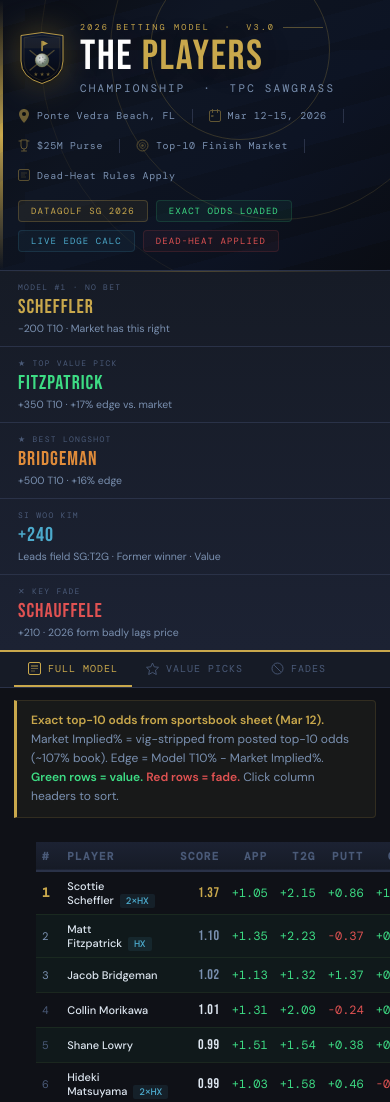
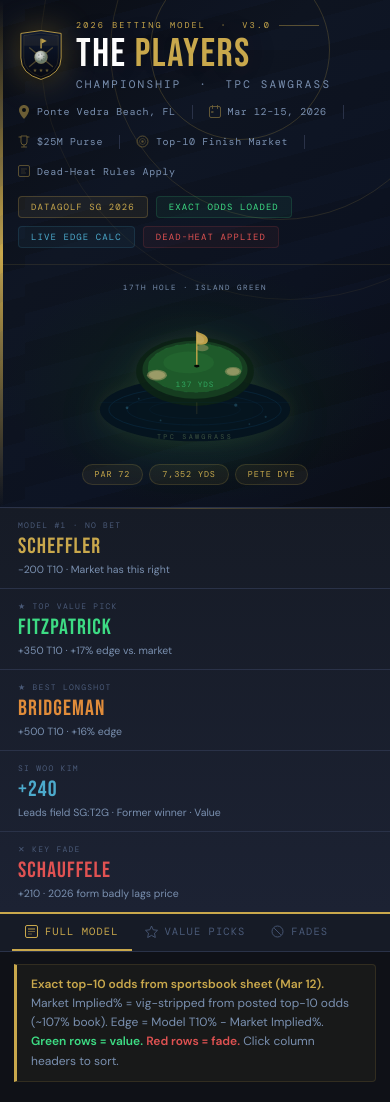
Before and after one commit to nicklnolan9-cell/Golf-Model, a plain HTML site: page index.html in a window 390 px wide. Shown: the top 1102 px of the page. Drawn offline with nearby package versions, Linux system fonts and the light colour scheme; a web font is replaced by a local one.

Commit message:
Update index.html

```diff
--- a/index.html
+++ b/index.html
@@ -467,29 +467,46 @@
    MOBILE
 ══════════════════════════════════════ */
 @media(max-width:680px){
-  .hero-right { display:none; }
-  .hero-layout { min-height:auto; }
-  .hero-left { padding:22px 18px 18px; border-right:none; }
-  .brand-title { font-size:42px; }
-  .brand-row { gap:14px; }
-  .crest-logo { width:48px; height:54px; }
+  /* Stack hero vertically so island green shows below the text */
+  .hero-layout { flex-direction:column; min-height:auto; }
+  .hero-left { padding:20px 18px 16px; border-right:none; border-bottom:1px solid rgba(201,168,76,.12); }
+  .brand-title { font-size:40px; }
+  .brand-row { gap:12px; }
+  .crest-logo { width:46px; height:52px; }
+
+  /* Show island green full-width centered */
+  .hero-right {
+    display:flex;
+    width:100%;
+    padding:18px 18px 22px;
+    justify-content:center;
+    align-items:center;
+    flex-direction:column;
+    background:radial-gradient(ellipse at center, rgba(14,40,20,.5) 0%, transparent 70%);
+  }
+  .island-svg-wrap svg { width:200px; height:145px; }
+  .hero-chips { margin-top:12px; gap:6px; }
+  .chip { font-size:8.5px; padding:4px 12px; }
+  .island-label { font-size:7.5px; }
 
   .summary-strip { flex-direction:column; }
-  .strip-item { border-right:none; border-bottom:1px solid var(--border); padding:11px 18px; }
+  .strip-item { border-right:none; border-bottom:1px solid var(--border); padding:12px 18px; }
   .strip-item:last-child { border-bottom:none; }
+  .strip-value { font-size:22px; }
 
   .method-row { display:none; }
   .ball-divider { display:none; }
 
-  .tabs { padding:0 14px; }
+  .tabs { padding:0 12px; }
   .tabs::before { display:none; }
-  .tab { padding:10px 14px; font-size:10px; }
+  .tab { padding:11px 13px; font-size:10.5px; }
 
-  .note-bar { margin:12px 14px 0; }
-  .table-wrap { margin: 10px 0 30px !important; border-radius: 0 !important; }
-  th, td { padding:7px 6px; font-size:11px; }
+  .note-bar { margin:12px 14px 0; font-size:12px; }
+  .table-wrap { margin:10px 0 30px !important; border-radius:0 !important; }
+  th { padding:10px 8px; font-size:10px; }
+  td { padding:11px 8px; font-size:13px; }
   .score-bar-bg { display:none; }
-  .score-num { font-size:14px; }
+  .score-num { font-size:15px; }
 
   .val-cards { grid-template-columns:1fr; padding:0 14px 24px; }
   .sec-hdr { padding:18px 14px 8px; }
@@ -750,15 +767,11 @@
       <thead><tr>
         <th onclick="sortTable(0)">#</th>
         <th onclick="sortTable(1)">Player</th>
-        <th class="right" onclick="sortTable(2)">Score</th>
         <th class="right" onclick="sortTable(3)">App</th>
         <th class="right" onclick="sortTable(4)">T2G</th>
         <th class="right" onclick="sortTable(5)">Putt</th>
-        <th class="right" onclick="sortTable(6)">OTT</th>
-        <th class="right" onclick="sortTable(7)">ARG</th>
         <th class="right" onclick="sortTable(8)">Mdl T10%</th>
-        <th class="right" onclick="sortTable(9)">T10 Odds</th>
-        <th class="right" onclick="sortTable(10)">Mkt%</th>
+        <th class="right" onclick="sortTable(9)">Odds</th>
         <th class="right" onclick="sortTable(11)">Edge</th>
         <th onclick="sortTable(12)">Signal</th>
       </tr></thead>
@@ -969,7 +982,7 @@
 function sortTable(col){
   if(sortCol===col)sortAsc=!sortAsc;else{sortCol=col;sortAsc=false;}
   document.querySelectorAll('th').forEach((th,i)=>{th.classList.remove('sorted','asc');if(i===col){th.classList.add('sorted');if(sortAsc)th.classList.add('asc');}});
-  const getVal=(r,c)=>[r.rank,r.name,r.s,r.app,r.t2g,r.putt,r.ott,r.arg,r.t10,r.t10odds,r.mktImp,r.edge,0][c];
+  const getVal=(r,c)=>[r.rank,r.name,r.app,r.t2g,r.putt,r.t10,r.t10odds,r.edge,0][c];
   const sorted=[...rows].sort((a,b)=>{const va=getVal(a,col),vb=getVal(b,col);if(typeof va==='string')return sortAsc?va.localeCompare(vb):vb.localeCompare(va);return sortAsc?va-vb:vb-va;});
   renderTable(sorted);
 }
```
